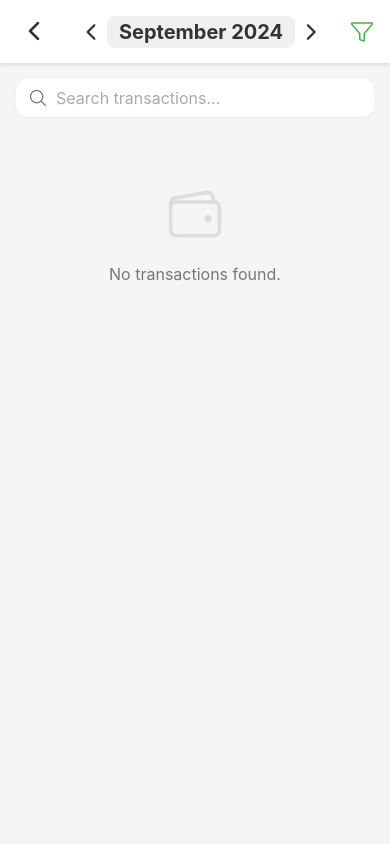
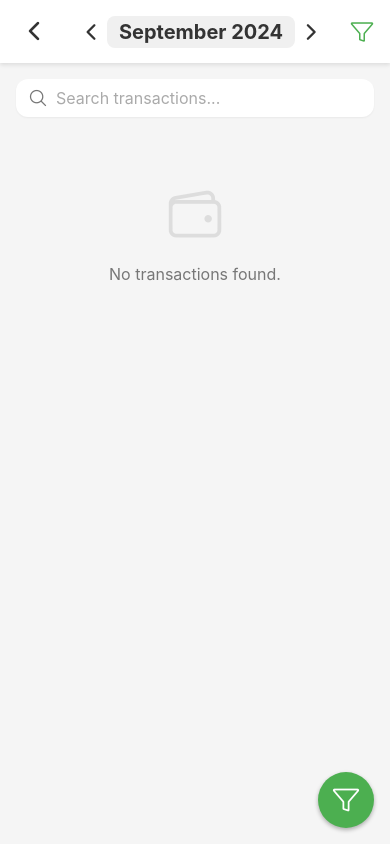
Before and after one commit to Xixxxi/CashView, a React Native app: screen /TransactionOverview in a window 390 px wide. Built offline with nearby package versions, Linux system fonts and the light colour scheme.

Commit message:
Improved Filtering/Sorting Logic

```diff
--- a/screens/TransactionOverview.tsx
+++ b/screens/TransactionOverview.tsx
@@ -23,8 +23,12 @@ import { Category, categories as defaultCategories } from '../context/CategoryDa
 import TransactionDetailModal from '../components/TransactionDetailModal';
 import AsyncStorage from '@react-native-async-storage/async-storage';
 import moment from 'moment';
+import { Dimensions } from 'react-native';
 
 type IoniconsName = React.ComponentProps<typeof Ionicons>['name'];
+
+// Get the screen width to calculate dynamic sizes for responsiveness
+const screenWidth = Dimensions.get('window').width;
 
 // Months Array
 const months = [
@@ -50,10 +54,13 @@ const currencySymbols: { [key: string]: string } = {
   'ZAR': 'R',
 };
 
-// Function to get currency symbol from code
-const getCurrencySymbol = (code: string): string => {
-  return currencySymbols[code] || '$';
+// Ensure that the currency from each transaction is properly displayed
+const getCurrencySymbol = (code: string | undefined): string => {
+  // If no code is provided, return an empty string instead of defaulting to '$'
+  if (!code) return '';
+  return currencySymbols[code] || code;
 };
+
 
 const TransactionOverview: React.FC = () => {
   const { transactions, removeTransaction } = useTransactionContext();
@@ -167,7 +174,7 @@ const TransactionOverview: React.FC = () => {
 
   const renderTransactionItem = ({ item }: { item: Transaction }) => {
     const isIncome = item.type === 'income';
-    const currencySymbol = item.currency ? getCurrencySymbol(item.currency) : '$';
+    const currencySymbol = getCurrencySymbol(item.currency); // Use the saved currency from each transaction
     const amountColor = isIncome ? '#4CAF50' : '#F44336';
     const formattedDate = moment(item.date, 'DD MMMM YYYY').format('MMM DD, YYYY');
 
@@ -191,6 +198,7 @@ const TransactionOverview: React.FC = () => {
       </TouchableOpacity>
     );
   };
+
 
   // Handle Year Change
   const handleYearChange = (direction: 'left' | 'right') => {
@@ -295,6 +303,14 @@ const TransactionOverview: React.FC = () => {
           onClose={() => setSelectedTransaction(null)}
         />
 
+        {/* Floating Action Button */}
+        <TouchableOpacity
+          style={styles.fab}
+          onPress={() => setIsFilterModalVisible(true)}
+        >
+          <Ionicons name="funnel-outline" size={28} color="#FFF" />
+        </TouchableOpacity>
+
         {/* Filter Modal */}
         <Modal visible={isFilterModalVisible} transparent={true} animationType="slide">
           <TouchableOpacity
@@ -359,48 +375,6 @@ const TransactionOverview: React.FC = () => {
                   </TouchableOpacity>
                 </View>
 
-                {/* Category Filter */}
-                <Text style={styles.filterLabel}>Categories</Text>
-                {categories.map((category) => (
-                  <TouchableOpacity
-                    key={category.label}
-                    style={[
-                      styles.categoryOption,
-                      selectedCategories.includes(category.label) && styles.activeCategoryOption,
-                    ]}
-                    onPress={() => toggleCategorySelection(category.label)}
-                  >
-                    <Text
-                      style={[
-                        styles.categoryOptionText,
-                        selectedCategories.includes(category.label) && styles.activeCategoryOptionText,
-                      ]}
-                    >
-                      {category.label}
-                    </Text>
-                  </TouchableOpacity>
-                ))}
-
-                {/* Amount Range Filter */}
-                <Text style={styles.filterLabel}>Amount Range</Text>
-                <View style={styles.amountRangeContainer}>
-                  <TextInput
-                    style={styles.amountInput}
-                    placeholder="Min"
-                    value={amountRange.min}
-                    onChangeText={(value) => setAmountRange((prev) => ({ ...prev, min: value }))}
-                    keyboardType="numeric"
-                  />
-                  <Text style={styles.amountSeparator}>-</Text>
-                  <TextInput
-                    style={styles.amountInput}
-                    placeholder="Max"
-                    value={amountRange.max}
-                    onChangeText={(value) => setAmountRange((prev) => ({ ...prev, max: value }))}
-                    keyboardType="numeric"
-                  />
-                </View>
-
                 {/* Sort By Filter */}
                 <Text style={styles.filterLabel}>Sort By</Text>
                 <View style={styles.filterOptions}>
@@ -436,6 +410,51 @@ const TransactionOverview: React.FC = () => {
                       Amount
                     </Text>
                   </TouchableOpacity>
+                </View>
+
+                {/* Amount Range Filter */}
+                <Text style={styles.filterLabel}>Amount Range</Text>
+                <View style={styles.amountRangeContainer}>
+                  <TextInput
+                    style={styles.amountInput}
+                    placeholder="Min"
+                    value={amountRange.min}
+                    onChangeText={(value) => setAmountRange((prev) => ({ ...prev, min: value }))}
+                    keyboardType="numeric"
+                  />
+                  <Text style={styles.amountSeparator}>-</Text>
+                  <TextInput
+                    style={styles.amountInput}
+                    placeholder="Max"
+                    value={amountRange.max}
+                    onChangeText={(value) => setAmountRange((prev) => ({ ...prev, max: value }))}
+                    keyboardType="numeric"
+                  />
+                </View>
+
+                {/* Category Filter */}
+                <Text style={styles.filterLabel}>Categories</Text>
+                <View style={styles.categoryContainer}>
+                  {categories.map((category) => (
+                    <TouchableOpacity
+                      key={category.label}
+                      style={[
+                        styles.categoryItem,
+                        selectedCategories.includes(category.label) && styles.activeCategoryItem,
+                      ]}
+                      onPress={() => toggleCategorySelection(category.label)}
+                    >
+                      <Ionicons name={category.icon as IoniconsName} size={30} color={selectedCategories.includes(category.label) ? '#FFF' : '#333'} />
+                      <Text
+                        style={[
+                          styles.categoryItemText,
+                          selectedCategories.includes(category.label) && styles.activeCategoryItemText,
+                        ]}
+                      >
+                        {category.label}
+                      </Text>
+                    </TouchableOpacity>
+                  ))}
                 </View>
 
                 {/* Apply Button */}
@@ -724,22 +743,29 @@ const styles = StyleSheet.create({
     color: '#FFF',
     fontWeight: '700',
   },
-  categoryOption: {
+  categoryContainer: {
+    flexDirection: 'row',
+    flexWrap: 'wrap',
+    justifyContent: 'space-between',
+  },
+  categoryItem: {
+    width: (screenWidth / 5) - 20, // Ensuring 4 items fit in one row (account for padding/margins)
+    backgroundColor: '#F0F4F8',
     paddingVertical: 10,
-    paddingHorizontal: 16,
+    paddingHorizontal: 10,
+    marginVertical: 4,
     borderRadius: 8,
-    marginBottom: 8,
-    backgroundColor: '#F0F4F8',
     alignItems: 'center',
   },
-  activeCategoryOption: {
+  activeCategoryItem: {
     backgroundColor: '#4CAF50',
   },
-  categoryOptionText: {
-    fontSize: 16,
+  categoryItemText: {
+    fontSize: 12,
     color: '#333',
+    marginTop: 6,
   },
-  activeCategoryOptionText: {
+  activeCategoryItemText: {
     color: '#FFF',
     fontWeight: '600',
   },
@@ -774,6 +800,22 @@ const styles = StyleSheet.create({
     fontSize: 16,
     fontWeight: '700',
   },
+  fab: {
+    position: 'absolute',
+    bottom: 16,
+    right: 16,
+    width: 56,
+    height: 56,
+    borderRadius: 28,
+    backgroundColor: '#4CAF50',
+    justifyContent: 'center',
+    alignItems: 'center',
+    elevation: 5,
+    shadowColor: '#000',
+    shadowOffset: { width: 0, height: 2 },
+    shadowOpacity: 0.3,
+    shadowRadius: 4,
+  },
   loadingContainer: {
     flex: 1,
     justifyContent: 'center',
```
